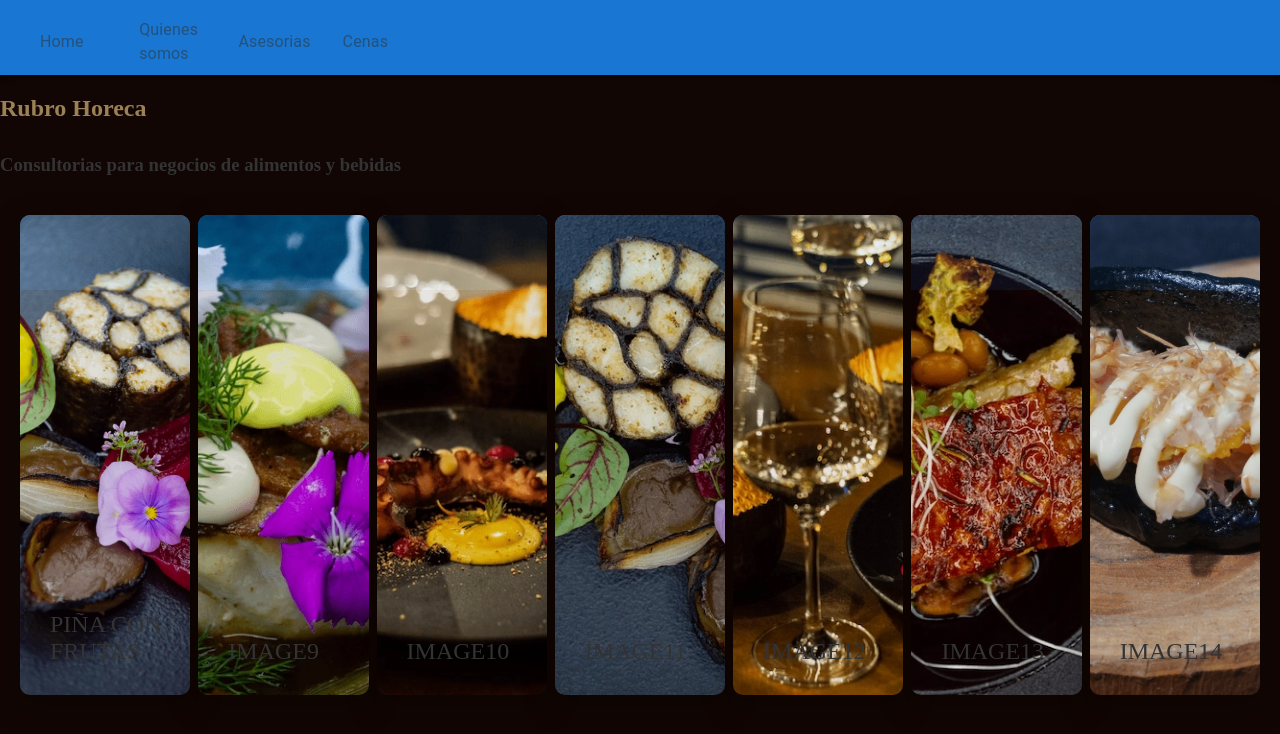
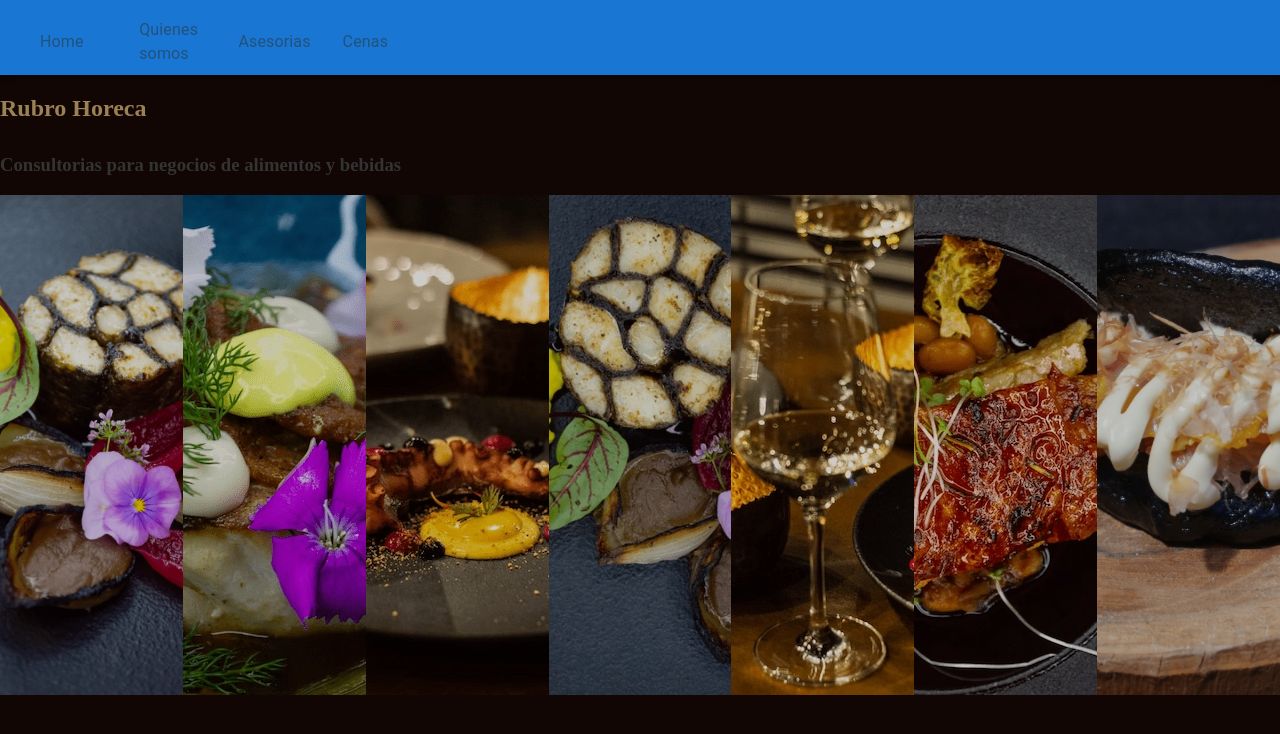
Before and after one commit to th1sman/eliportfolio, a Next.js app in the folder frontend/: page / in a window 1280 px wide. Shown: the top 734 px of the page. Built offline with nearby package versions, Linux system fonts and the light colour scheme.

Commit message:
refactoring gallery pt 1/2

```diff
--- a/frontend/src/components/Gallery.tsx
+++ b/frontend/src/components/Gallery.tsx
@@ -1,92 +1,38 @@
-import Layout from "./Layout";
-import Card from "./Card";
+import React from "react";
 import { styled } from "@mui/system";
+import { images } from "./images";
 
-const GridContainer = styled("div")(({ theme }) => ({
-  display: "grid",
-  gap: theme.spacing(1), // 10px si el tema por defecto es de 8px
-  padding: theme.spacing(2.5), // 20px si el tema por defecto es de 8px
-  gridAutoFlow: "column",
-  alignItems: "center",
-  [theme.breakpoints.down("sm")]: {
-    // 'sm' generalmente corresponde a 600px
-    gridTemplateColumns: "1fr",
+const StyledSection = styled("section")({
+  display: "flex",
+  width: "100%",
+  height: "500px",
+});
+
+const SectionImage = styled("img")({
+  width: "0px",
+  flexGrow: 1,
+  objectFit: "cover",
+  opacity: 0.8,
+  transition: ".9 ease",
+  "&:hover": {
+    cursor: "crosshair",
+    width: "350px",
+    opacity: 1,
   },
-}));
-
-interface Image {
-  url: string;
-  title: string;
-  description: string;
-  sizes?: string;
-}
+});
 
 export default function Gallery() {
-  const images: Image[] = [
-    {
-      url: "/8.webp",
-      title: "Piña con frutas",
-      description: "La media vola compañero",
-      sizes:
-        "(min-width: 800px) 13.05vw, (min-width: 760px) calc(-1470vw + 11568px), (min-width: 580px) 83.75vw, calc(96.54vw - 22px)",
-    },
-    {
-      url: "/9.webp",
-      title: "Image9",
-      description: "Imagen9",
-      sizes:
-        "(min-width: 800px) 9.82vw, (min-width: 760px) calc(-1110vw + 8734px), (min-width: 580px) 63.13vw, (min-width: 480px) 70vw, 93.75vw",
-    },
-    {
-      url: "/10.webp",
-      title: "Image10",
-      description: "Imagen10",
-      sizes:
-        "(min-width: 800px) 9.82vw, (min-width: 760px) calc(-1110vw + 8734px), (min-width: 580px) 63.13vw, (min-width: 480px) 70vw, 93.75vw",
-    },
-    {
-      url: "/12.webp",
-      title: "Image11",
-      description: "Imagen11",
-      sizes:
-        "(min-width: 800px) 7.05vw, (min-width: 760px) calc(-795vw + 6256px), (min-width: 580px) 45vw, (min-width: 480px) 50vw, (min-width: 400px) 65vw, 72.5vw",
-    },
-    {
-      url: "/13.webp",
-      title: "Image12",
-      description: "Imagen12",
-      sizes:
-        "(min-width: 800px) 9.82vw, (min-width: 760px) calc(-1110vw + 8734px), (min-width: 580px) 63.13vw, (min-width: 480px) 70vw, 93.75vw",
-    },
-    {
-      url: "/15.webp",
-      title: "Image13",
-      description: "Imagen12",
-      sizes:
-        "(min-width: 800px) 9.82vw, (min-width: 760px) calc(-1110vw + 8734px), (min-width: 580px) 63.13vw, (min-width: 480px) 70vw, 93.75vw",
-    },
-    {
-      url: "/45.webp",
-      title: "Image14",
-      description: "Imagen12",
-      sizes:
-        "(min-width: 800px) 9.82vw, (min-width: 760px) calc(-1110vw + 8734px), (min-width: 580px) 63.13vw, (min-width: 480px) 70vw, 93.75vw",
-    },
-  ];
-
   return (
-    <GridContainer>
-      {images.map((img, i) => {
-        return (
-          <Card
-            key={i}
-            title={img.title}
-            excerpt={img.description}
-            imageUri={img.url}
-            sizes={img.sizes}
-          ></Card>
-        );
-      })}
-    </GridContainer>
+    <StyledSection>
+      {images.map((image, index) => (
+        <SectionImage
+          key={index}
+          src={image.url}
+          alt={image.title}
+          title={image.description}
+          sizes={image.sizes}
+        />
+      ))}
+    </StyledSection>
   );
 }
--- /dev/null
+++ b/frontend/src/components/images.ts
@@ -0,0 +1,58 @@
+interface Image {
+  url: string;
+  title: string;
+  description: string;
+  sizes?: string;
+}
+
+export const images: Image[] = [
+  {
+    url: "/8.webp",
+    title: "Piña con frutas",
+    description: "La media vola compañero",
+    sizes:
+      "(min-width: 800px) 13.05vw, (min-width: 760px) calc(-1470vw + 11568px), (min-width: 580px) 83.75vw, calc(96.54vw - 22px)",
+  },
+  {
+    url: "/9.webp",
+    title: "Image9",
+    description: "Imagen9",
+    sizes:
+      "(min-width: 800px) 9.82vw, (min-width: 760px) calc(-1110vw + 8734px), (min-width: 580px) 63.13vw, (min-width: 480px) 70vw, 93.75vw",
+  },
+  {
+    url: "/10.webp",
+    title: "Image10",
+    description: "Imagen10",
+    sizes:
+      "(min-width: 800px) 9.82vw, (min-width: 760px) calc(-1110vw + 8734px), (min-width: 580px) 63.13vw, (min-width: 480px) 70vw, 93.75vw",
+  },
+  {
+    url: "/12.webp",
+    title: "Image11",
+    description: "Imagen11",
+    sizes:
+      "(min-width: 800px) 7.05vw, (min-width: 760px) calc(-795vw + 6256px), (min-width: 580px) 45vw, (min-width: 480px) 50vw, (min-width: 400px) 65vw, 72.5vw",
+  },
+  {
+    url: "/13.webp",
+    title: "Image12",
+    description: "Imagen12",
+    sizes:
+      "(min-width: 800px) 9.82vw, (min-width: 760px) calc(-1110vw + 8734px), (min-width: 580px) 63.13vw, (min-width: 480px) 70vw, 93.75vw",
+  },
+  {
+    url: "/15.webp",
+    title: "Image13",
+    description: "Imagen12",
+    sizes:
+      "(min-width: 800px) 9.82vw, (min-width: 760px) calc(-1110vw + 8734px), (min-width: 580px) 63.13vw, (min-width: 480px) 70vw, 93.75vw",
+  },
+  {
+    url: "/45.webp",
+    title: "Image14",
+    description: "Imagen12",
+    sizes:
+      "(min-width: 800px) 9.82vw, (min-width: 760px) calc(-1110vw + 8734px), (min-width: 580px) 63.13vw, (min-width: 480px) 70vw, 93.75vw",
+  },
+];
```
